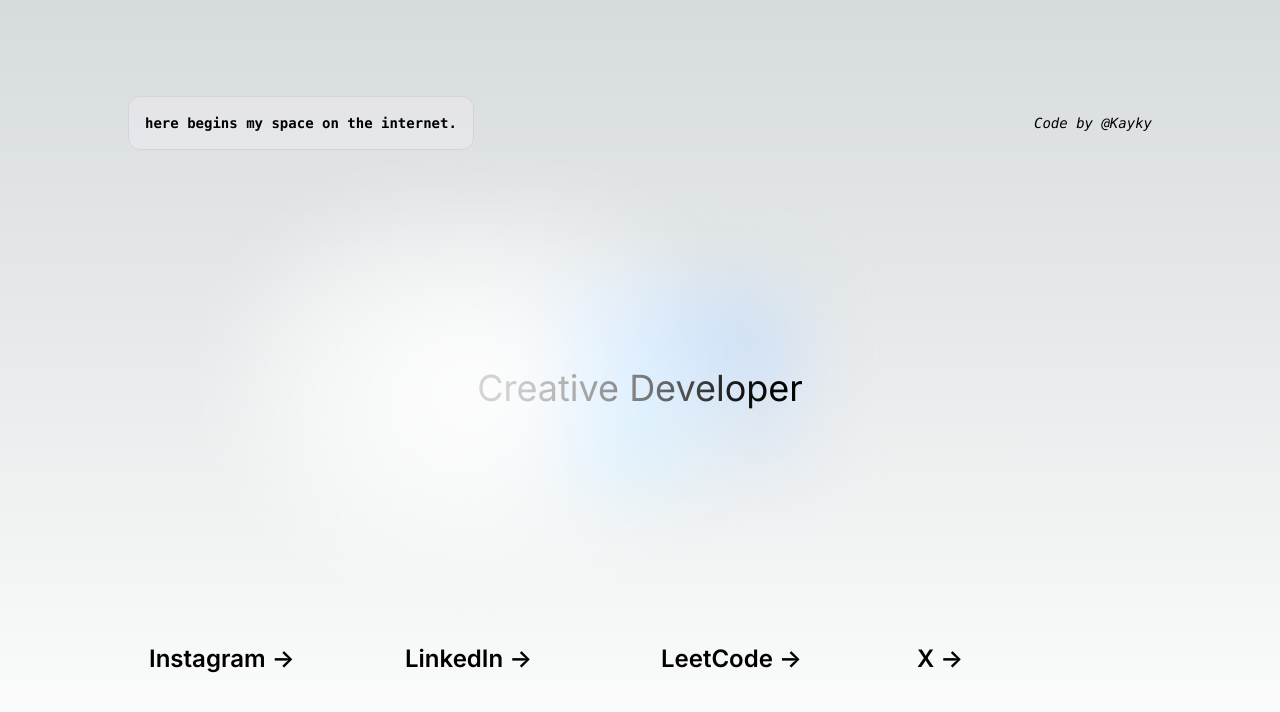
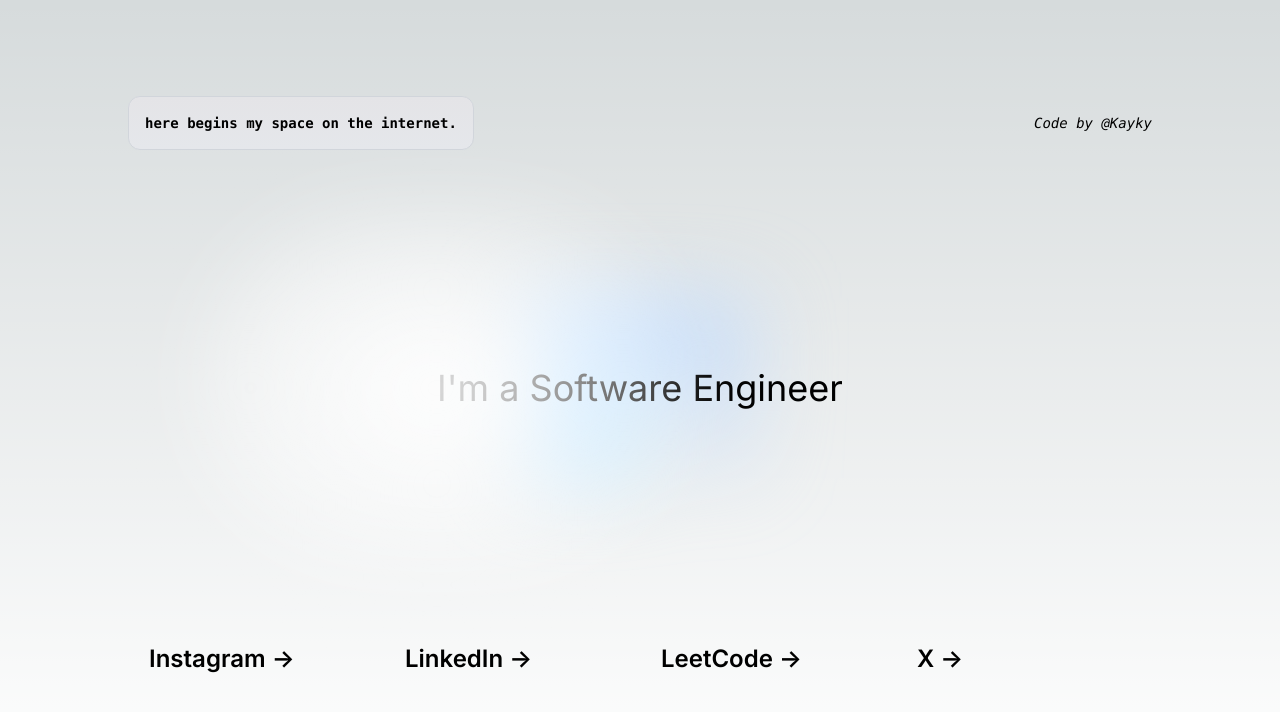
Before and after one commit to mynameiskayky/portfolio, a Next.js app: page / in a window 1280 px wide. Shown: the top 712 px of the page. Built offline with nearby package versions, Linux system fonts and the light colour scheme.

Commit message:
replace message on home

```diff
--- a/src/app/page.tsx
+++ b/src/app/page.tsx
@@ -20,7 +20,7 @@ export default function Home() {
       </div>
 
       <div className="relative flex place-items-center before:absolute before:h-[300px] before:w-[480px] before:-translate-x-1/2 before:rounded-full before:bg-gradient-radial before:from-white before:to-transparent before:blur-2xl before:content-[''] after:absolute after:-z-20 after:h-[180px] after:w-[240px] after:translate-x-1/3 after:bg-gradient-conic after:from-sky-200 after:via-blue-200 after:blur-2xl after:content-[''] before:dark:bg-gradient-to-br before:dark:from-transparent before:dark:to-blue-700 before:dark:opacity-10 after:dark:from-sky-900 after:dark:via-[#0141ff] after:dark:opacity-40 before:lg:h-[360px] z-[-1]">
-        <h1 className="text-4xl">Creative Developer</h1>
+        <h1 className="text-4xl">I&#39;m a Software Engineer</h1>
       </div>
 
       <div className="grid text-center lg:max-w-5xl lg:w-full lg:mb-0 lg:grid-cols-4 lg:text-left">
```
